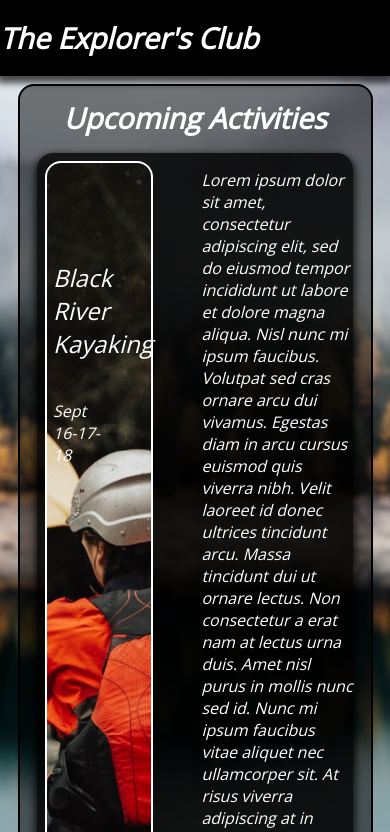
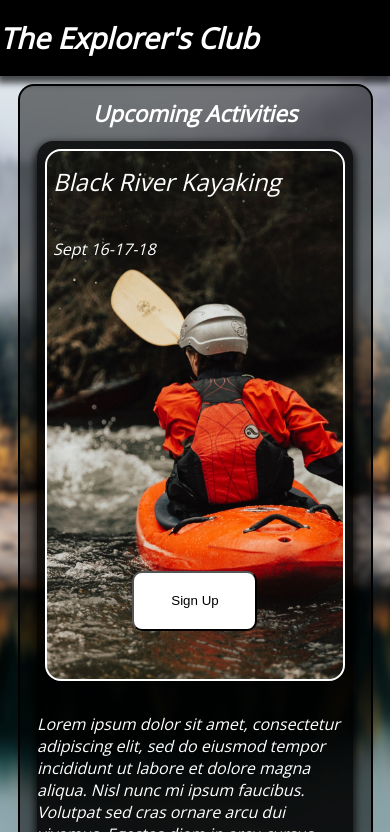
Before and after one commit to ludoboulanger/adventureClub, a plain HTML site: page index.html in a window 390 px wide. Shown: the top 832 px of the page. Drawn offline with nearby package versions, Linux system fonts and the light colour scheme.

Commit message:
kayaking mobile

```diff
--- a/index.html
+++ b/index.html
@@ -22,7 +22,7 @@
 
     <main class="main">
 
-      <article >
+      <article id="kayak" >
 
         <h3 class="section-title">Upcoming Activities</h3>
 
@@ -56,6 +56,68 @@
             <button class="sign-up">Sign Up</button>
           </div>
         </section>
+
+        <!-- <section class="card">
+          <div id="hiking-img"></div>
+
+          <div id="hiking-title" class="activity-header">
+            <p class="activity-title">Black River Kayaking</p>
+            <p class="activity-text">Sept 16-17-18</p>
+          </div>
+
+          <div id="hiking-desc">
+            <p class="activity-text">Lorem ipsum dolor sit amet, consectetur adipiscing elit, sed do eiusmod tempor incididunt ut
+              labore et dolore magna aliqua. Nisl nunc mi ipsum faucibus. Volutpat sed cras ornare arcu dui vivamus. Egestas diam
+              in arcu cursus euismod quis viverra nibh. Velit laoreet id donec ultrices tincidunt arcu. Massa tincidunt dui ut
+              ornare lectus. Non consectetur a erat nam at lectus urna duis. Amet nisl purus in mollis nunc sed id. Nunc mi ipsum
+              faucibus vitae aliquet nec ullamcorper sit. At risus viverra adipiscing at in tellus integer feugiat scelerisque.
+            </p>
+            <p class="activity-text">What to bring:</p>
+            <ul>
+              <li class="activity-text">Warm clothes for evening</li>
+              <li class="activity-text">Waterproof clothes</li>
+              <li class="activity-text">tent</li>
+              <li class="activity-text">Sleeping bag</li>
+              <li class="activity-text">Waterproof bags</li>
+              <li class="activity-text">Food for 3 days in Barels</li>
+            </ul>
+          </div>
+
+          <div id="hiking-sign-up">
+            <button class="sign-up">Sign Up</button>
+          </div>
+        </section>
+
+        <section class="card">
+          <div id="snowshoe-img"></div>
+
+          <div id="snowshoe-title" class="activity-header">
+            <p class="activity-title">Black River Kayaking</p>
+            <p class="activity-text">Sept 16-17-18</p>
+          </div>
+
+          <div id="snowshoe-desc">
+            <p class="activity-text">Lorem ipsum dolor sit amet, consectetur adipiscing elit, sed do eiusmod tempor incididunt ut
+              labore et dolore magna aliqua. Nisl nunc mi ipsum faucibus. Volutpat sed cras ornare arcu dui vivamus. Egestas diam
+              in arcu cursus euismod quis viverra nibh. Velit laoreet id donec ultrices tincidunt arcu. Massa tincidunt dui ut
+              ornare lectus. Non consectetur a erat nam at lectus urna duis. Amet nisl purus in mollis nunc sed id. Nunc mi ipsum
+              faucibus vitae aliquet nec ullamcorper sit. At risus viverra adipiscing at in tellus integer feugiat scelerisque.
+            </p>
+            <p class="activity-text">What to bring:</p>
+            <ul>
+              <li class="activity-text">Warm clothes for evening</li>
+              <li class="activity-text">Waterproof clothes</li>
+              <li class="activity-text">tent</li>
+              <li class="activity-text">Sleeping bag</li>
+              <li class="activity-text">Waterproof bags</li>
+              <li class="activity-text">Food for 3 days in Barels</li>
+            </ul>
+          </div>
+
+          <div id="snowshoe-sign-up">
+            <button class="sign-up">Sign Up</button>
+          </div>
+        </section> -->
 
       </article>
 
--- a/styles.css
+++ b/styles.css
@@ -61,7 +61,7 @@ article > h3 {
   justify-content: start;
   align-items: center;
   width: 90vw;
-  height: 1400px;
+  min-height: 1400px;
   position: relative;
   top: 10vh;
   background-color: rgba(0, 0, 0, 0.5);
@@ -194,7 +194,11 @@ footer {
   }
 }
 
-@media only screen and (max-width: 600px) {
+@media only screen and (max-width: 700px) {
+
+  article {
+    width: 90%;
+  }
 
   header {
     justify-content: start;
@@ -217,4 +221,41 @@ footer {
   .contact-info > p {
     margin: 0.25rem 0;
   }
+
+  .section-title {
+    margin: 12px auto;
+    font-weight: 600;
+    font-style: italic;
+    font-size: 1.4rem;
+  }
+
+  .card {
+    min-height: 360px;
+    display: grid;
+    gap: 0.5rem;
+    grid-template-columns: repeat(2, 1fr);
+    grid-template-rows: repeat(6, 1fr);
+    margin: 0.7rem auto;
+  }
+
+  #kayak-img {
+    grid-area: 1 / 1 / span 3 / -1;
+  }
+
+  #kayak-title {
+    grid-area: 1 / 1 / span 1 / span 2;
+    align-self: start;
+  }
+
+  #kayak-desc {
+    grid-area: 4 / 1 / -1 / -1;
+  }
+
+  #kayak-sign-up {
+    grid-area: 3 / 1 / 3 / span 2;
+    justify-self: center;
+    align-self: center;
+  }
+
+
 }
```
